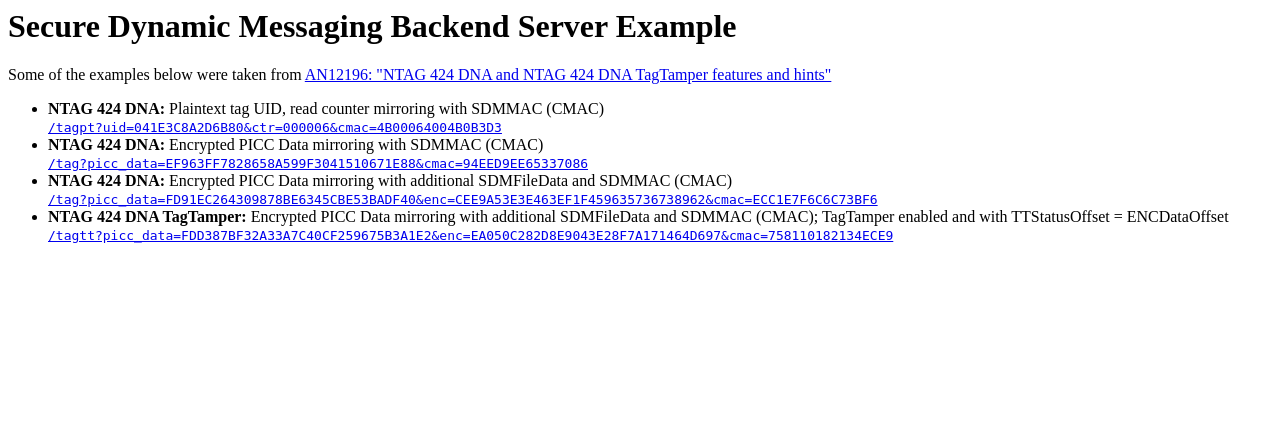
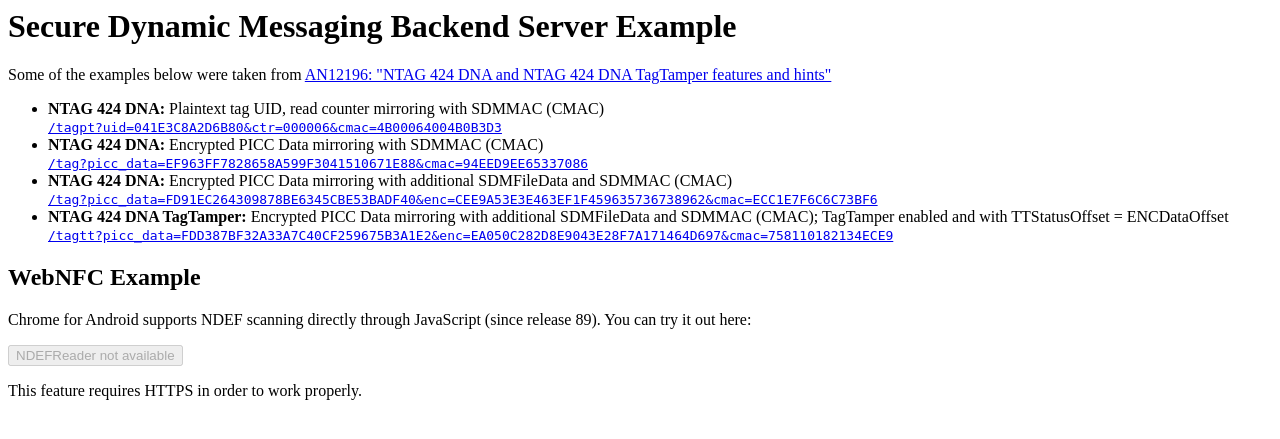
Before and after one commit to nfc-developer/sdm-backend, a Flask app: page / in a window 1280 px wide. Shown: the top 439 px of the page. Run offline with Flask 2, Linux system fonts and the light colour scheme.

Commit message:
Add WebNFC example (#19)

```diff
--- a/app.py
+++ b/app.py
@@ -1,7 +1,7 @@
 import argparse
 import binascii
 
-from flask import Flask, request, render_template
+from flask import Flask, request, render_template, jsonify
 from werkzeug.exceptions import BadRequest
 
 from config import SDMMAC_PARAM, ENC_FILE_DATA_PARAM, ENC_PICC_DATA_PARAM, SDM_FILE_READ_KEY, SDM_META_READ_KEY, UID_PARAM, CTR_PARAM
@@ -77,14 +77,22 @@
                 tt_status = 'Unknown'
                 tt_color = 'yellow'
 
-    return render_template('sdm_info.html',
-                           picc_data_tag=picc_data_tag,
-                           uid=uid,
-                           read_ctr_num=read_ctr_num,
-                           file_data=file_data,
-                           file_data_utf8=file_data_utf8,
-                           tt_status=tt_status,
-                           tt_color=tt_color)
+    if request.args.get("output") == "json":
+        return jsonify({
+            "uid": uid.hex().upper(),
+            "file_data": file_data_utf8,
+            "read_ctr": read_ctr_num,
+            "tt_status": tt_status
+        })
+    else:
+        return render_template('sdm_info.html',
+                               picc_data_tag=picc_data_tag,
+                               uid=uid,
+                               read_ctr_num=read_ctr_num,
+                               file_data=file_data,
+                               file_data_utf8=file_data_utf8,
+                               tt_status=tt_status,
+                               tt_color=tt_color)
 
 
 @app.route('/tagtt')
@@ -114,9 +122,16 @@
     except InvalidMessage:
         raise BadRequest("Invalid message (most probably wrong signature).")
 
-    return render_template('sdm_info.html',
-                           uid=uid,
-                           read_ctr_num=read_ctr_num)
+
+    if request.args.get("output") == "json":
+        return jsonify({
+            "uid": uid.hex().upper(),
+            "read_ctr": read_ctr_num
+        })
+    else:
+        return render_template('sdm_info.html',
+                               uid=uid,
+                               read_ctr_num=read_ctr_num)
 
 
 if __name__ == '__main__':
--- a/templates/sdm_main.html
+++ b/templates/sdm_main.html
@@ -1,6 +1,7 @@
 <html lang="en">
 <head>
     <title>SDM Endpoint</title>
+    <meta name="viewport" content="width=device-width, initial-scale=1.0">
 </head>
 <body>
 <h1>Secure Dynamic Messaging Backend Server Example</h1>
@@ -24,5 +25,47 @@
         <code>/tagtt?picc_data=FDD387BF32A33A7C40CF259675B3A1E2&enc=EA050C282D8E9043E28F7A171464D697&cmac=758110182134ECE9</code>
     </a></li>
 </ul>
+
+<h2>WebNFC Example</h2>
+<p>Chrome for Android supports NDEF scanning directly through JavaScript (since release 89). You can try it out here:</p>
+
+<button id="scanBtn">Start scan</button>
+
+<p>This feature requires HTTPS in order to work properly.</p>
+
+<div id="scanResult"></div>
+
+<script>
+  log = alert;
+  var scanBtn = document.getElementById('scanBtn');
+
+  if (!("NDEFReader" in window)) {
+    scanBtn.innerText = "NDEFReader not available";
+    scanBtn.setAttribute('disabled', 'disabled');
+  }
+
+  scanBtn.addEventListener("click", async () => {
+  try {
+    const ndef = new NDEFReader();
+    await ndef.scan();
+    scanBtn.innerText = "Please tap the tag...";
+    scanBtn.setAttribute('disabled', 'disabled');
+
+    ndef.addEventListener("readingerror", () => {
+      log("Argh! Cannot read data from the NFC tag. Try another one?");
+    });
+
+    ndef.addEventListener("reading", async ({ message, serialNumber }) => {
+      var url = new URL(new TextDecoder("utf-8").decode(message.records[0].data));
+      var path = url.pathname + "?" + url.searchParams.toString() + "&output=json";
+      var res = await fetch(path);
+
+      document.getElementById("scanResult").innerText = JSON.stringify(await res.json(), null, 4);
+    });
+  } catch (error) {
+    log("Argh! " + error);
+  }
+});
+</script>
 </body>
 </html>
```
